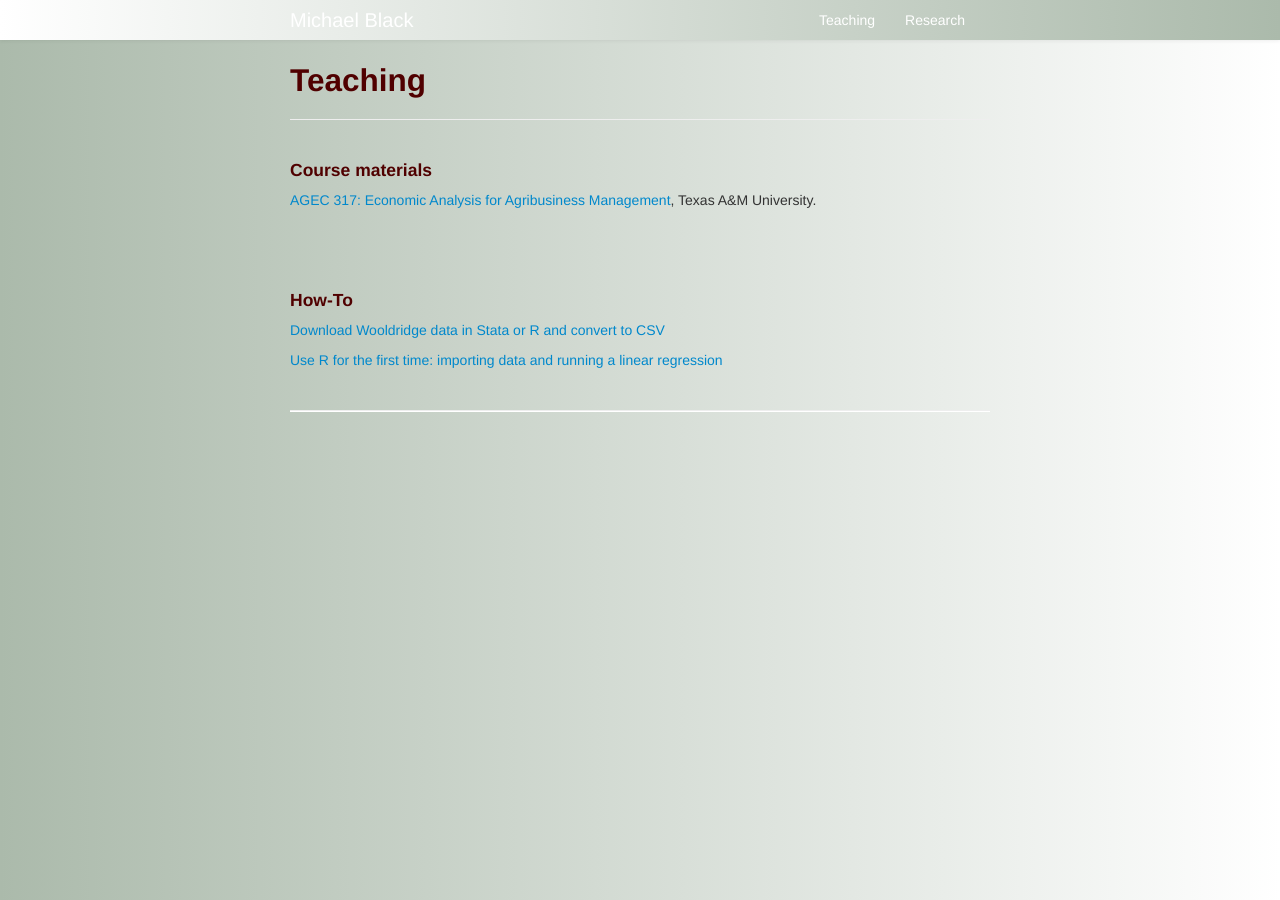
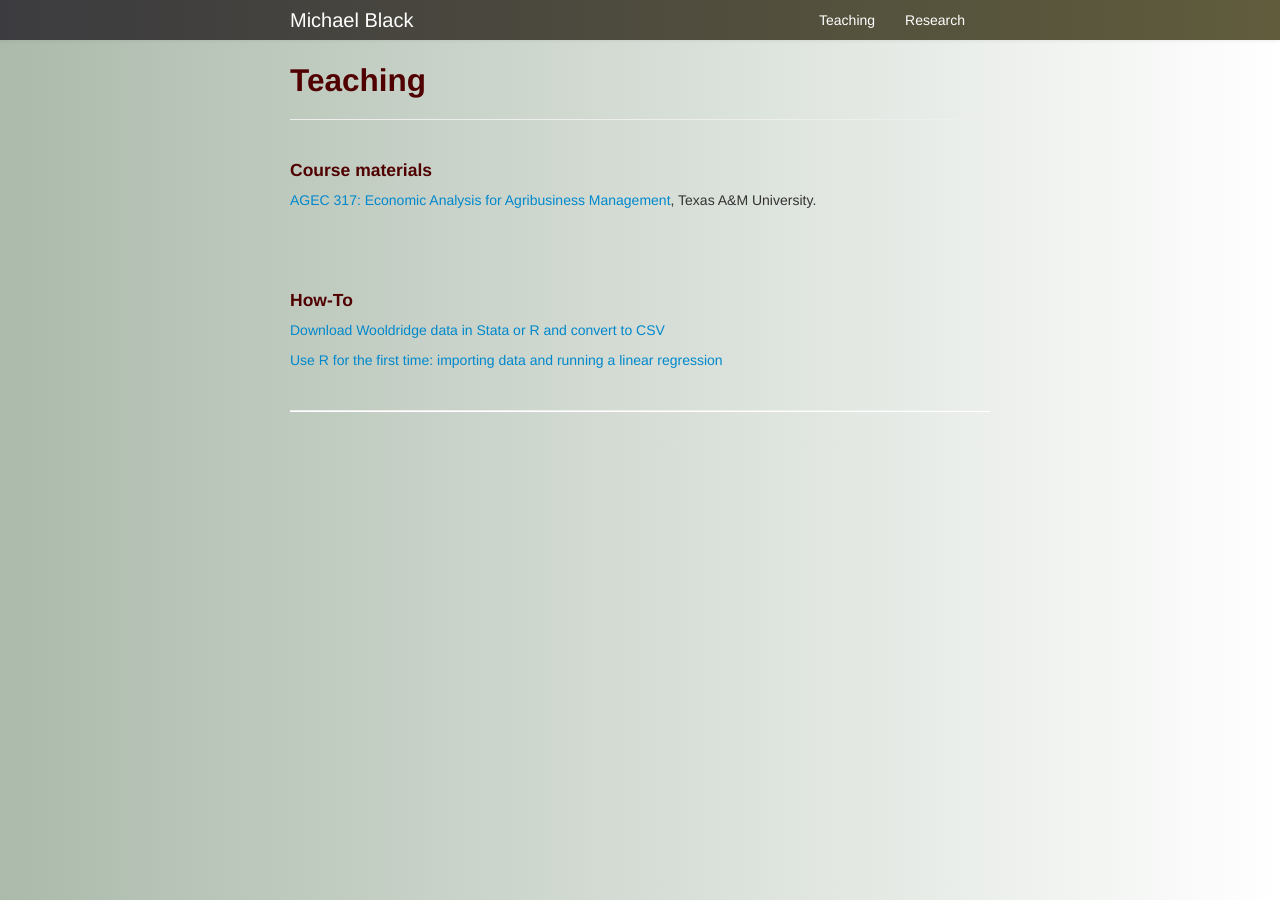
Before and after one commit to michael-black/michael-black.github.io, a Jekyll site: the page built from pages/teaching.md, in a window 1280 px wide. Built offline with Jekyll 4.4.1, drawn with Linux system fonts in a browser that asks for light colours.

Commit message:
Dark gradient header, original text color, and light greyn? background gradient

```diff
--- a/assets/themes/twitter/css/my_custom_css.css
+++ b/assets/themes/twitter/css/my_custom_css.css
@@ -96,11 +96,11 @@ h1, h2, h3, h4 {
     padding-left:20px;
     padding-right:20px;
     background-color:#fafafa;
-    background-image:-moz-linear-gradient(left, #ffffff, #abbaab);
-    background-image:-webkit-gradient(linear, 0 0, 0 100%, from(#ffffff), to(#abbaab));
-    background-image:-webkit-linear-gradient(left, #ffffff, #abbaab);
-    background-image:-o-linear-gradient(left, #ffffff, #abbaab);
-    background-image:linear-gradient(to right, #ffffff, #abbaab);
+    background-image:-moz-linear-gradient(left, #3C3B3F, #605C3C);
+    background-image:-webkit-gradient(linear, 0 0, 0 100%, from(#3C3B3F), to(#605C3C));
+    background-image:-webkit-linear-gradient(left, #3C3B3F, #605C3C);
+    background-image:-o-linear-gradient(left, #3C3B3F, #605C3C);
+    background-image:linear-gradient(to right, #3C3B3F, #605C3C);
     background-repeat:repeat-x;filter:progid:DXImageTransform.Microsoft.gradient(startColorstr='#707373', endColorstr='#707373', GradientType=0);
     border:0px solid #707373;
     -webkit-border-radius:0px;
```
Also changed, not shown: assets/themes/twitter/bootstrap/css/bootstrap.2.2.2.min.css.
